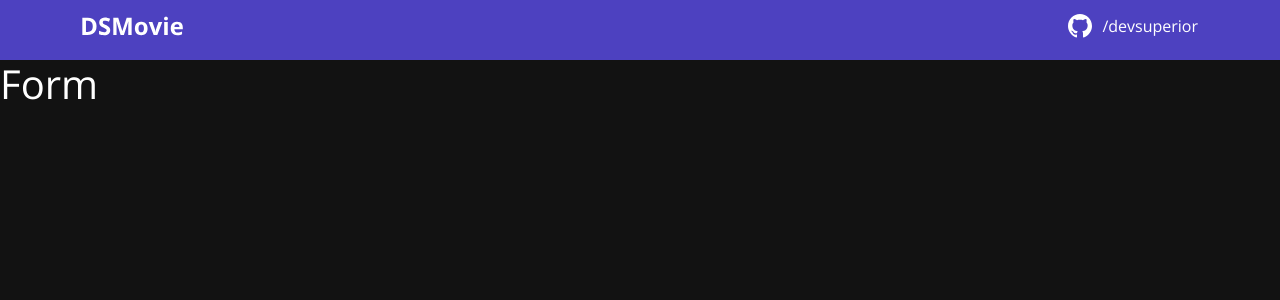
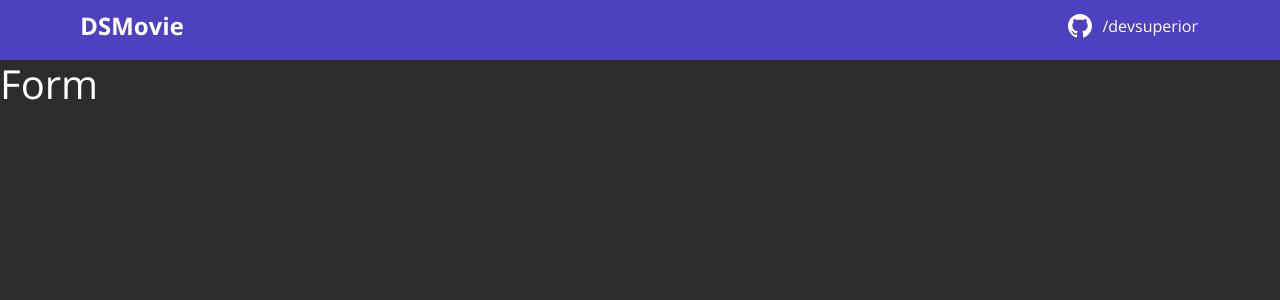
Before and after one commit to LucasBarbosaSilva/dsmovie-lucas, a React (Create React App) app in the folder frontend/: page /form/1 in a window 1280 px wide. Shown: the top 300 px of the page. Built offline with nearby package versions, Linux system fonts and the light colour scheme.

Commit message:
feat(styles): change light theme to dark theme

```diff
--- a/frontend/src/components/Navbar/styles.css
+++ b/frontend/src/components/Navbar/styles.css
@@ -1,11 +1,7 @@
 @import url('https://fonts.googleapis.com/css2?family=Open+Sans&display=swap');
-:root{
-    --primary-color: #4D41C0;
-    --white: #ffffff;
-}
 
 header {
-    background-color: var(--primary-color);
+    background-color: var(--color-primary);
     width: 100vw;
     height: 3.75rem;
 }
--- a/frontend/src/index.css
+++ b/frontend/src/index.css
@@ -2,7 +2,10 @@
 
 :root {
   --color-primary: #4D41C0;
-  --black: #121212
+  --black-main: #2c2c2c;
+  --black-2: #383838;
+  --white: #ffffff;
+  --while-gray: #f4f4f4;
 }
 
 * {
@@ -12,7 +15,8 @@
 }
 
 html, body {
-    background-color: var(--black);
+  height: 100%;
+  background-color: var(--black-main);
 }
 
 a, a:hover {
--- a/frontend/src/pages/Form/index.tsx
+++ b/frontend/src/pages/Form/index.tsx
@@ -1,4 +1,5 @@
 import React from "react";
+import "./styles.css";
 
 const Form = () => {
     return(
--- a/frontend/src/pages/Home/index.tsx
+++ b/frontend/src/pages/Home/index.tsx
@@ -1,5 +1,5 @@
 import React from "react";
-
+import './styles.css';
 const Home = () => {
     return(
         <h1>Hello Wolrd</h1>
```
